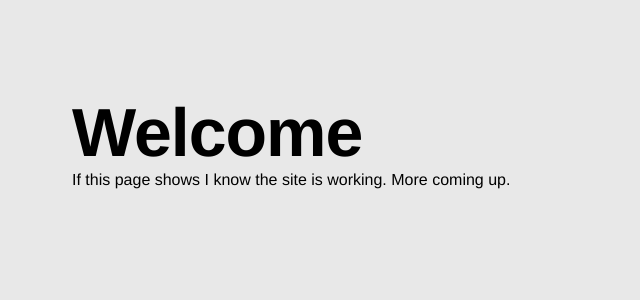
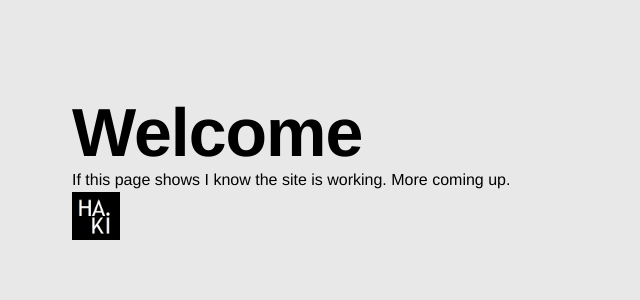
Before and after one commit to mrhaki/mrhaki.github.com, a Jekyll site: the page built from index.html, in a window 1280 px wide. Shown: the top 300 px of the page, without its empty margins (0-640 px from the left). Built offline with Jekyll 4.4.1, drawn with Linux system fonts in a browser that asks for light colours; nearby versions of some CDN libraries.

Commit message:
Add image to footer of default layout.

```diff
--- a/_layouts/default.html
+++ b/_layouts/default.html
@@ -24,12 +24,18 @@
 
 <body>
 
-    <div>
+    <div id="body">
 
         {{ content }}
 
     </div>
 
+    <div id="footer">
+        <div id="footer_logo">
+            <img src="images/haki-logo-black-64.png" width="48" height="48" alt="Logo" title="Logo"/>
+        </div>
+    </div>
+
 </body>
 
 </html>
```
